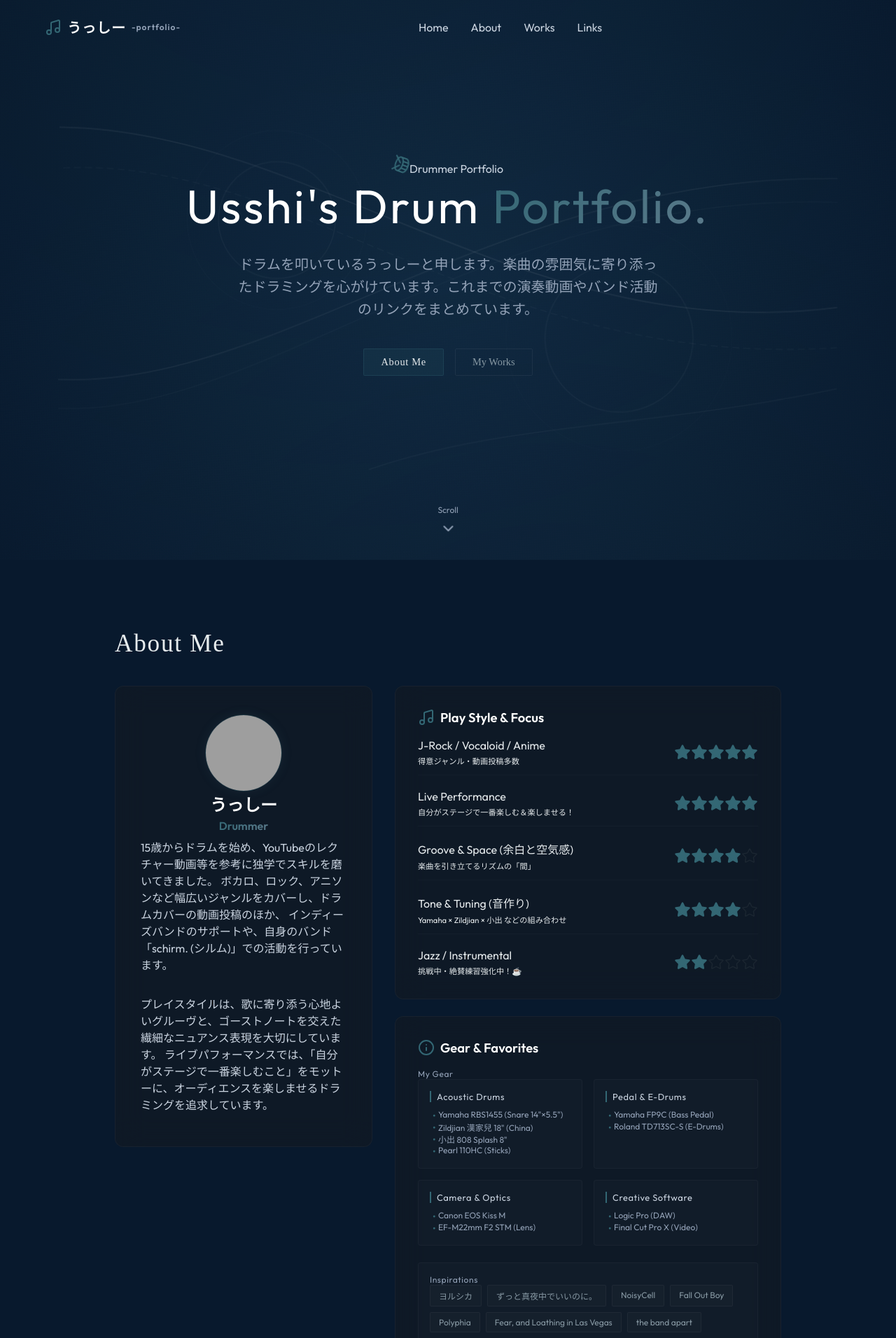
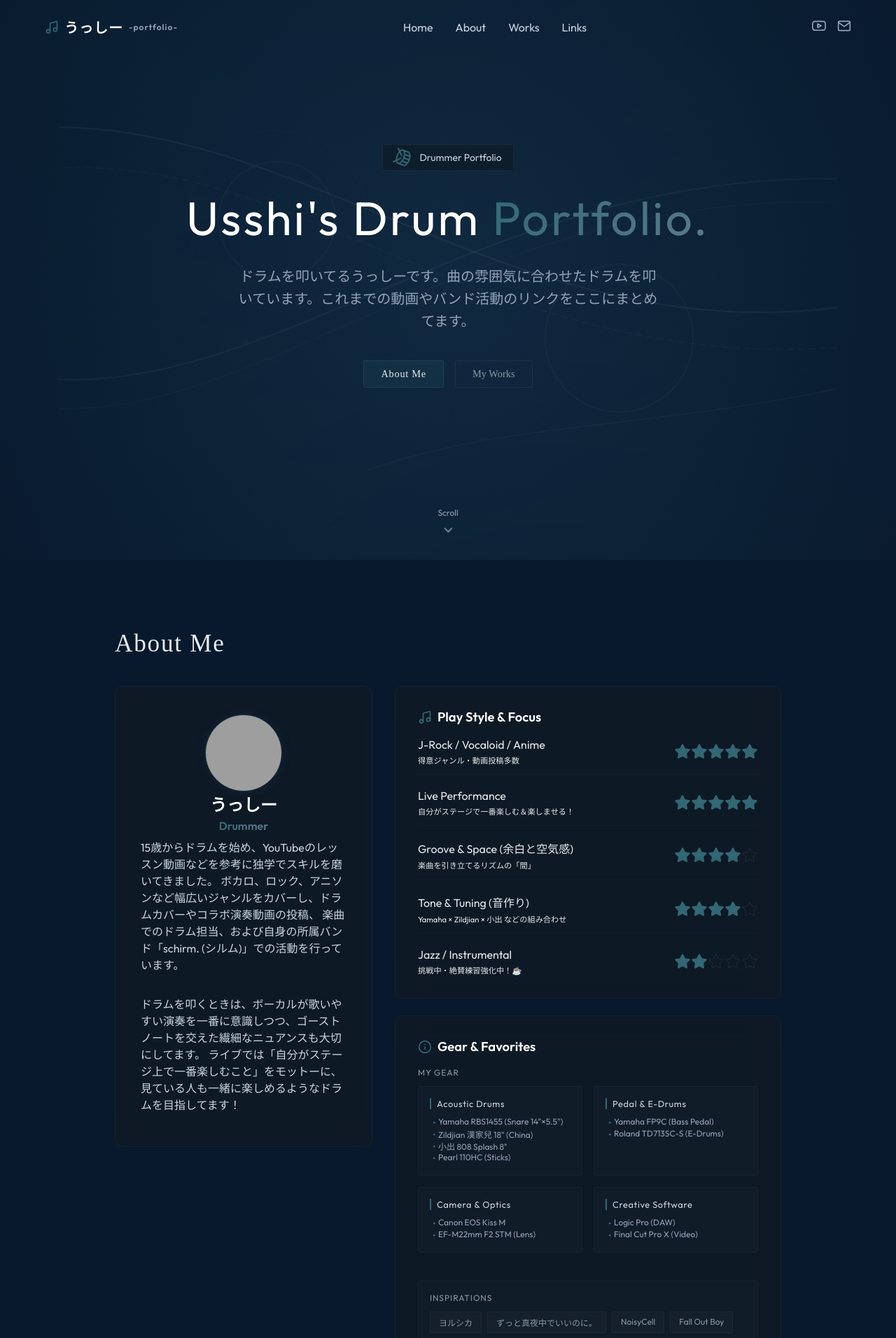
Before and after one commit to Ushi54/drum-portfolio, a React (Vite) app: page / in a window 1280 px wide. Shown: the top 1912 px of the page at 70% size. Built offline with nearby package versions, Linux system fonts and the light colour scheme; grey boxes are pictures that could not be loaded; a web font is replaced by a local one.

Commit message:
feat: refine margins, bio texts, and link descriptions

```diff
--- a/src/App.tsx
+++ b/src/App.tsx
@@ -85,8 +85,7 @@ function App() {
             initial={{ opacity: 0, scale: 0.8 }}
             animate={{ opacity: 1, scale: 1 }}
             transition={{ duration: 0.8 }}
-            className="inline-flex items-center gap-2 px-4 py-1.5 rounded bg-slate-900/40 border border-white/5 text-slate-300 text-sm mb-6"
-            style={{ borderRadius: '2px' }}
+            className="hero-badge"
           >
             <Drum className="w-4 h-4 animate-spin-slow" style={{ color: '#336774' }} />
             <span>Drummer Portfolio</span>
@@ -107,7 +106,7 @@ function App() {
             transition={{ duration: 0.8, delay: 0.4 }}
             className="hero-desc font-sans text-slate-400"
           >
-            ドラムを叩いているうっしーと申します。楽曲の雰囲気に寄り添ったドラミングを心がけています。これまでの演奏動画やバンド活動のリンクをまとめています。
+            ドラムを叩いてるうっしーです。曲の雰囲気に合わせたドラムを叩いています。これまでの動画やバンド活動のリンクをここにまとめてます。
           </motion.p>
 
           <motion.div
@@ -202,6 +201,19 @@ function App() {
           }
         }
 
+        .hero-badge {
+          display: inline-flex;
+          align-items: center;
+          gap: 12px;
+          padding: 6px 16px;
+          border-radius: 2px;
+          background-color: rgba(13, 18, 22, 0.4);
+          border: 1px solid rgba(255, 255, 255, 0.05);
+          color: #cbd5e1;
+          font-size: 0.875rem;
+          margin-bottom: 24px;
+        }
+
         .hero-content {
           max-width: 800px;
           margin-top: -40px;
--- a/src/components/About.tsx
+++ b/src/components/About.tsx
@@ -78,14 +78,14 @@ export const About: React.FC = () => {
           <p className="profile-title text-gradient font-bold mt-1">Drummer</p>
 
           <p className="profile-bio text-slate-300 mt-6 leading-relaxed text-sm">
-            15歳からドラムを始め、YouTubeのレクチャー動画等を参考に独学でスキルを磨いてきました。
-            ボカロ、ロック、アニソンなど幅広いジャンルをカバーし、ドラムカバーの動画投稿のほか、
-            インディーズバンドのサポートや、自身のバンド「schirm. (シルム)」での活動を行っています。
+            15歳からドラムを始め、YouTubeのレッスン動画などを参考に独学でスキルを磨いてきました。
+            ボカロ、ロック、アニソンなど幅広いジャンルをカバーし、ドラムカバーやコラボ演奏動画の投稿、
+            楽曲でのドラム担当、および自身の所属バンド「schirm. (シルム)」での活動を行っています。
           </p>
 
           <p className="profile-bio text-slate-300 mt-4 leading-relaxed text-sm">
-            プレイスタイルは、歌に寄り添う心地よいグルーヴと、ゴーストノートを交えた繊細なニュアンス表現を大切にしています。
-            ライブパフォーマンスでは、「自分がステージで一番楽しむこと」をモットーに、オーディエンスを楽しませるドラミングを追求しています。
+            ドラムを叩くときは、ボーカルが歌いやすい演奏を一番に意識しつつ、ゴーストノートを交えた繊細なニュアンスも大切にしてます。
+            ライブでは「自分がステージ上で一番楽しむこと」をモットーに、見ている人も一緒に楽しめるようなドラムを目指してます！
           </p>
         </motion.div>
 
@@ -145,8 +145,8 @@ export const About: React.FC = () => {
               Gear & Favorites
             </h4>
 
-            <div className="mb-6">
-              <p className="text-xs text-slate-400 uppercase tracking-wider mb-3">My Gear</p>
+            <div className="gear-wrapper">
+              <p className="about-section-label">My Gear</p>
               <div className="gear-categories-grid">
                 {gearCategories.map((category) => (
                   <div key={category.title} className="gear-category-block">
@@ -166,7 +166,7 @@ export const About: React.FC = () => {
 
             {/* Inspirations用コンテナ（個別にpaddingを設定） */}
             <div className="inspirations-container">
-              <p className="text-xs text-slate-400 uppercase tracking-wider mb-3">Inspirations</p>
+              <p className="about-section-label">Inspirations</p>
               <div className="flex flex-wrap gap-2">
                 {favoriteArtists.map((artist) => (
                   <span key={artist} className="skill-badge artist-badge">{artist}</span>
@@ -246,6 +246,18 @@ export const About: React.FC = () => {
         .card-sub-title {
           font-size: 1.15rem;
           margin-bottom: 18px;
+        }
+
+        .gear-wrapper {
+          margin-bottom: 40px;
+        }
+
+        .about-section-label {
+          font-size: 0.75rem;
+          color: #8799a3;
+          text-transform: uppercase;
+          letter-spacing: 0.08em;
+          margin-bottom: 12px;
         }
 
         .skill-badge {
@@ -358,6 +370,7 @@ export const About: React.FC = () => {
           border-radius: 4px;
           padding: 16px; /* お気に入りアーティスト欄内のインサイド余白 */
           margin-top: 24px; /* 機材欄との縦余白 */
+          margin-bottom: 16px; /* カード底辺との間の余白を追加 */
           transition: border-color 0.3s;
         }
 
--- a/src/components/Footer.tsx
+++ b/src/components/Footer.tsx
@@ -22,7 +22,7 @@ export const Footer: React.FC = () => {
             <YoutubeIcon className="w-5 h-5" />
           </a>
           <a
-            href="mailto:test@example.com"
+            href="mailto:ushi.54.log@gmail.com"
             className="social-link"
             aria-label="Mail"
           >
@@ -43,6 +43,14 @@ export const Footer: React.FC = () => {
         .social-link {
           color: #94a3b8;
           transition: all 0.3s ease;
+          display: flex;
+          align-items: center;
+          justify-content: center;
+        }
+
+        .social-link svg {
+          width: 20px;
+          height: 20px;
         }
 
         .social-link:hover {
--- a/src/components/Header.tsx
+++ b/src/components/Header.tsx
@@ -83,7 +83,7 @@ export const Header: React.FC = () => {
             <a href="https://youtube.com/channel/UCjYzaIL8YhXh671FyjcYikg" target="_blank" rel="noopener noreferrer" className="text-slate-400 hover:text-red-400 transition-colors">
               <YoutubeIcon className="w-5 h-5" />
             </a>
-            <a href="mailto:test@example.com" className="text-slate-400 hover:text-white transition-colors" aria-label="Contact">
+            <a href="mailto:ushi.54.log@gmail.com" className="text-slate-400 hover:text-white transition-colors" aria-label="Contact">
               <MailIcon className="w-5 h-5" />
             </a>
           </div>
@@ -123,7 +123,7 @@ export const Header: React.FC = () => {
               <a href="https://youtube.com/channel/UCjYzaIL8YhXh671FyjcYikg" target="_blank" rel="noopener noreferrer" className="text-slate-400 hover:text-red-400 transition-colors">
                 <YoutubeIcon className="w-6 h-6" />
               </a>
-              <a href="mailto:test@example.com" className="text-slate-400 hover:text-white transition-colors" aria-label="Contact">
+              <a href="mailto:ushi.54.log@gmail.com" className="text-slate-400 hover:text-white transition-colors" aria-label="Contact">
                 <MailIcon className="w-6 h-6" />
               </a>
             </div>
@@ -180,6 +180,16 @@ export const Header: React.FC = () => {
         .tracking-wider { letter-spacing: 0.05em; }
         .inset-0 { top: 0; right: 0; bottom: 0; left: 0; }
         .mt-8 { margin-top: 32px; }
+
+        /* SVGアイコンサイズ強制 */
+        svg.w-5 {
+          width: 20px;
+          height: 20px;
+        }
+        svg.w-6 {
+          width: 24px;
+          height: 24px;
+        }
       `}</style>
     </>
   );
--- a/src/components/Links.tsx
+++ b/src/components/Links.tsx
@@ -51,7 +51,7 @@ export const Links: React.FC = () => {
       name: 'うっしー - foriio',
       url: 'https://fori.io/ushi5555',
       icon: <PortfolioIcon className="w-7 h-7" />,
-      description: 'ドラマーとしての実績や作品情報をまとめたクリエイターポートフォリオです。',
+      description: 'ドラマーとしての実績や作品情報をまとめたポートフォリオです。',
       color: '#336774',
       glowColor: 'rgba(51, 103, 116, 0.15)',
     },
@@ -75,7 +75,7 @@ export const Links: React.FC = () => {
       name: 'Instagram',
       url: 'https://www.instagram.com/ushi5432_drums',
       icon: <InstagramIcon className="w-7 h-7" />,
-      description: '演奏のショートクリップや愛用ドラム機材のギャラリー。',
+      description: '演奏のショートクリップや愛用ドラム機材のギャラリー。割とプライベートなストーリーとかも載せています。',
       color: '#a89498',
       glowColor: 'rgba(168, 148, 152, 0.15)',
     },
@@ -83,7 +83,7 @@ export const Links: React.FC = () => {
       name: 'TikTok',
       url: 'https://vt.tiktok.com/ZSeraUE2m/',
       icon: <TikTokIcon className="w-7 h-7" />,
-      description: 'ドラム演奏動画を中心に、テンポの良いショートクリップをお届け。',
+      description: 'ドラム演奏動画を中心に、ショートクリップをお届け。',
       color: '#607380',
       glowColor: 'rgba(96, 115, 128, 0.15)',
     },
@@ -91,7 +91,7 @@ export const Links: React.FC = () => {
       name: 'Threads',
       url: 'https://www.threads.net/@ushi5432',
       icon: <ThreadsIcon className="w-7 h-7" />,
-      description: 'ドラム活動についての何気ない思考や、テキストベース of 雑記。',
+      description: '基本インスタの投稿が投稿されます。',
       color: '#687882',
       glowColor: 'rgba(104, 120, 130, 0.15)',
     },
@@ -210,8 +210,13 @@ export const Links: React.FC = () => {
       <style>{`
         /* リンクヘッダーマージン */
         .links-header {
-          text-align: center;
+          text-align: left;
           margin-bottom: 48px; /* 紹介文と見出しの間のマージン */
+        }
+
+        .link-icon-container svg {
+          width: 28px;
+          height: 28px;
         }
 
         .mt-4 {
--- a/src/components/YoutubeCard.tsx
+++ b/src/components/YoutubeCard.tsx
@@ -77,7 +77,7 @@ export const YoutubeCard: React.FC = () => {
 
       {/* 最近のお気に入り動画 (Featured) */}
       <div className="featured-video-wrapper">
-        <p className="text-xs text-slate-400 uppercase tracking-widest mb-4 font-serif">Recent Favorite</p>
+        <p className="works-section-label">Recent Favorite</p>
         <motion.div
           className="featured-video-card glass-panel"
           whileHover={{ y: -4 }}
@@ -103,7 +103,7 @@ export const YoutubeCard: React.FC = () => {
 
       {/* 通常の動画グリッド */}
       <div>
-        <p className="text-xs text-slate-400 uppercase tracking-widest mb-6 font-serif">Drum Covers & Support</p>
+        <p className="works-section-label">Drum Covers & Support</p>
         <div className="video-grid">
           {videos.map((video) => (
             <motion.div
@@ -197,6 +197,15 @@ export const YoutubeCard: React.FC = () => {
 
         .mt-3 {
           margin-top: 12px;
+        }
+
+        .works-section-label {
+          font-size: 0.75rem;
+          color: #8799a3;
+          text-transform: uppercase;
+          letter-spacing: 0.15em;
+          margin-bottom: 12px;
+          font-family: var(--font-serif);
         }
 
         /* お気に入り動画コンテナの下部マージン明示設定 */
```
